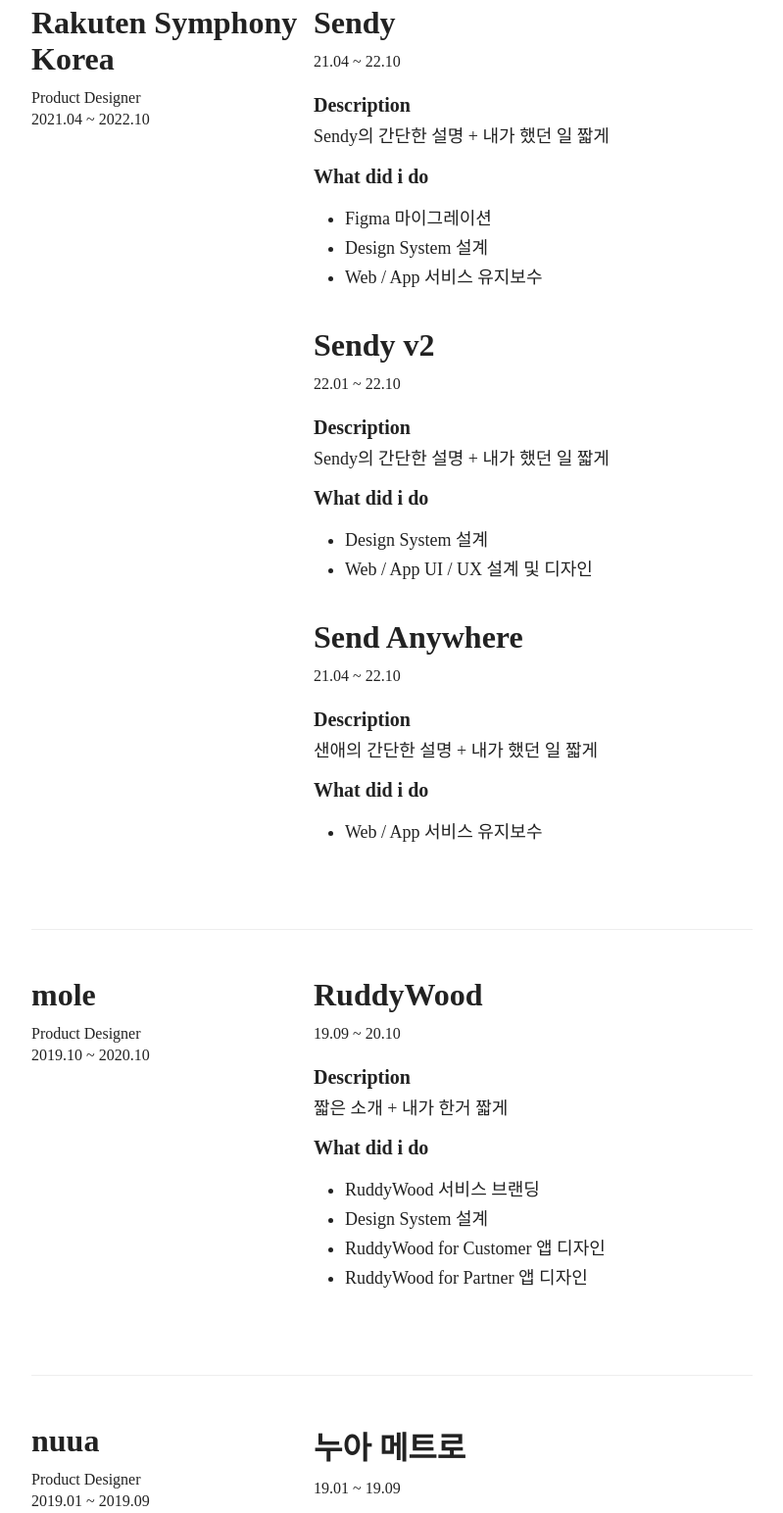
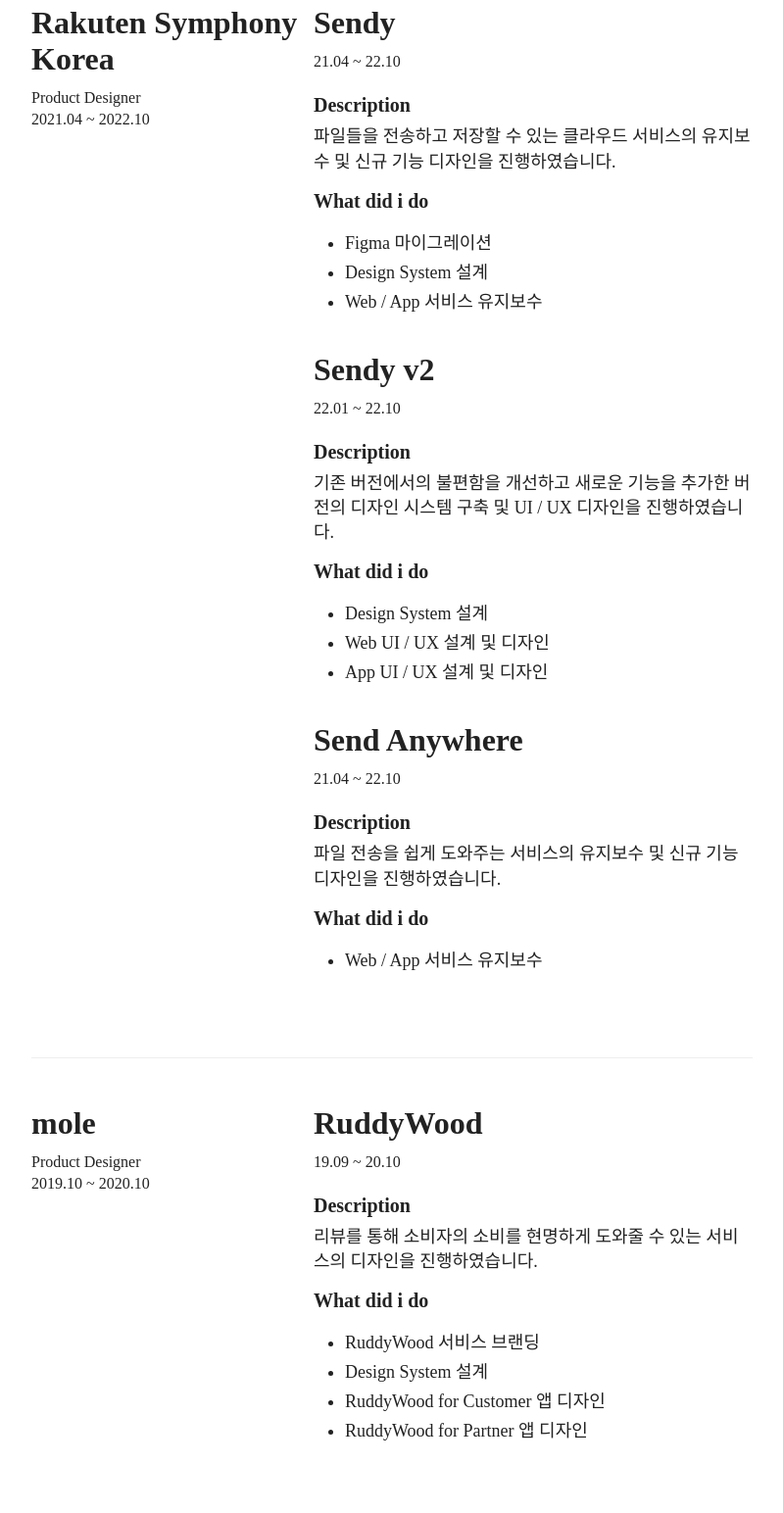
Before and after one commit to noy2/noy2.github.io, a plain HTML site: page index.html in a window 1280 px wide. Shown: the part 700-2244 px from the top of the page at 98% size, without its empty margins (240-1039 px from the left). Drawn offline with Linux system fonts and the light colour scheme.

Commit message:
Update: Added description for experiences

```diff
--- a/index.html
+++ b/index.html
@@ -122,7 +122,10 @@
               </div>
               <div>
                 <h4>Description</h4>
-                <p>Sendy의 간단한 설명 + 내가 했던 일 짧게</p>
+                <p>
+                  파일들을 전송하고 저장할 수 있는 클라우드 서비스의 유지보수 및
+                  신규 기능 디자인을 진행하였습니다.
+                </p>
               </div>
               <div>
                 <h4>What did i do</h4>
@@ -140,13 +143,17 @@
               </div>
               <div>
                 <h4>Description</h4>
-                <p>Sendy의 간단한 설명 + 내가 했던 일 짧게</p>
+                <p>
+                  기존 버전에서의 불편함을 개선하고 새로운 기능을 추가한 버전의
+                  디자인 시스템 구축 및 UI / UX 디자인을 진행하였습니다.
+                </p>
               </div>
               <div>
                 <h4>What did i do</h4>
                 <ul>
                   <li>Design System 설계</li>
-                  <li>Web / App UI / UX 설계 및 디자인</li>
+                  <li>Web UI / UX 설계 및 디자인</li>
+                  <li>App UI / UX 설계 및 디자인</li>
                 </ul>
               </div>
             </div>
@@ -157,7 +164,10 @@
               </div>
               <div>
                 <h4>Description</h4>
-                <p>샌애의 간단한 설명 + 내가 했던 일 짧게</p>
+                <p>
+                  파일 전송을 쉽게 도와주는 서비스의 유지보수 및 신규 기능
+                  디자인을 진행하였습니다.
+                </p>
               </div>
               <div>
                 <h4>What did i do</h4>
@@ -183,7 +193,10 @@
               </div>
               <div>
                 <h4>Description</h4>
-                <p>짧은 소개 + 내가 한거 짧게</p>
+                <p>
+                  리뷰를 통해 소비자의 소비를 현명하게 도와줄 수 있는 서비스의
+                  디자인을 진행하였습니다.
+                </p>
               </div>
               <div>
                 <h4>What did i do</h4>
@@ -211,7 +224,10 @@
               </div>
               <div>
                 <h4>Description</h4>
-                <p>Fuck Metro</p>
+                <p>
+                  오프라인 지하철 노선도 서비스의 지하철 맵 디자인과 SVG
+                  퍼블리싱을 진행하였습니다.
+                </p>
               </div>
               <div>
                 <h4>What did i do</h4>
```
